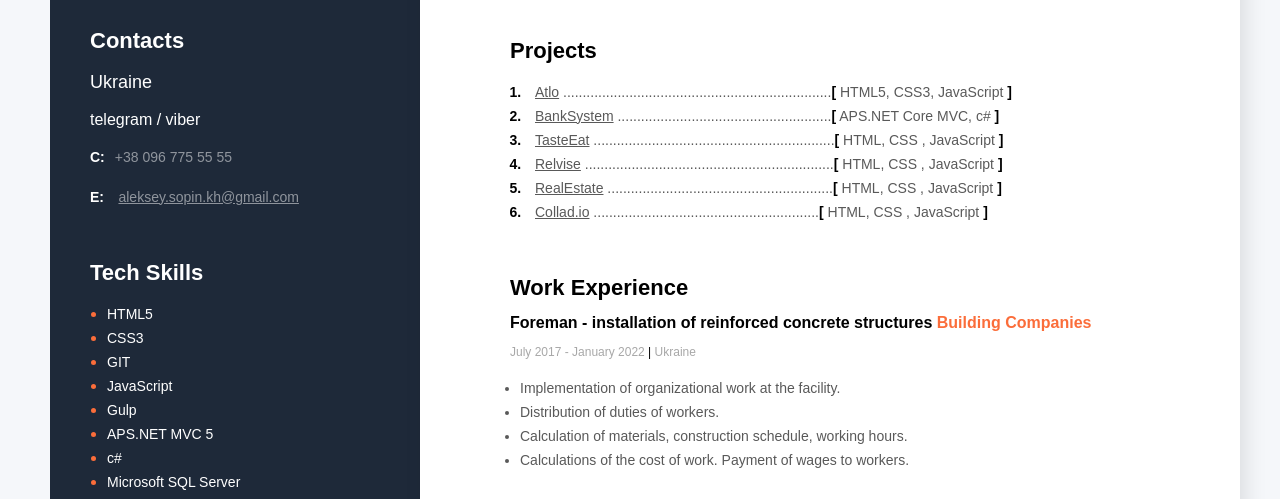
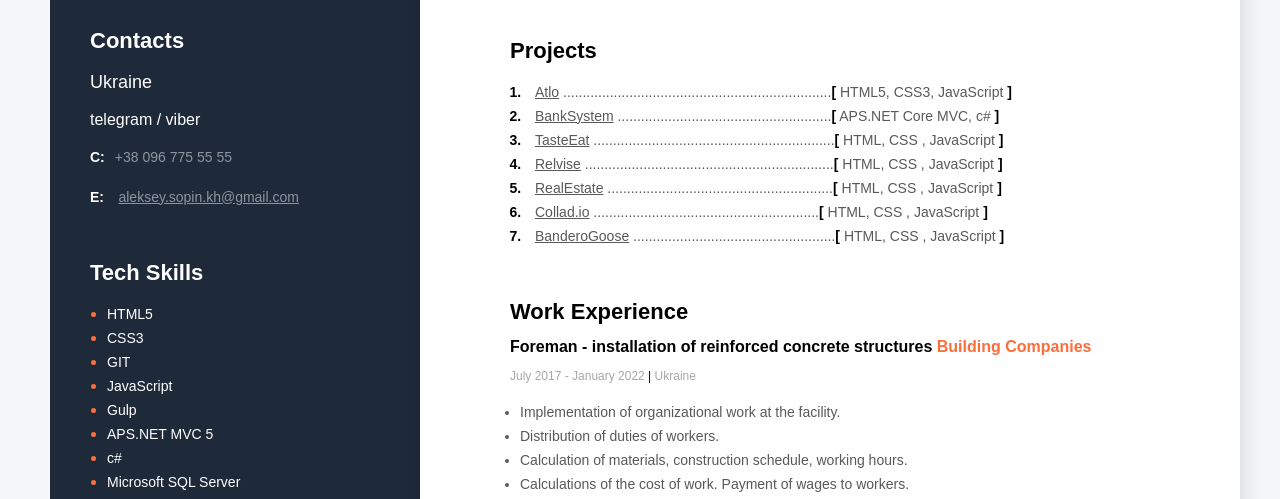
Before and after one commit to Aleksey-Sopin/Resume, a plain HTML site: page index.html in a window 1280 px wide. Shown: the part 375-874 px from the top of the page. Drawn offline with Linux system fonts and the light colour scheme.

Commit message:
Update index.html

```diff
--- a/index.html
+++ b/index.html
@@ -47,6 +47,11 @@
 		    <li class="project-item">
 						<span
 						class="project"><a class="project-link" href="https://aleksey-sopin.github.io/Collad.io/">Collad.io</a>	..........................................................<span class="project-bracket">[</span> HTML, CSS , JavaScript <span class="project-bracket">]</span></span>
+					</li>
+		    </li>
+		    <li class="project-item">
+						<span
+						class="project"><a class="project-link" href="https://tiny-kulfi-aa9add.netlify.app/">BanderoGoose</a>	....................................................<span class="project-bracket">[</span> HTML, CSS , JavaScript <span class="project-bracket">]</span></span>
 					</li>
             </ol>
         </div>
```
